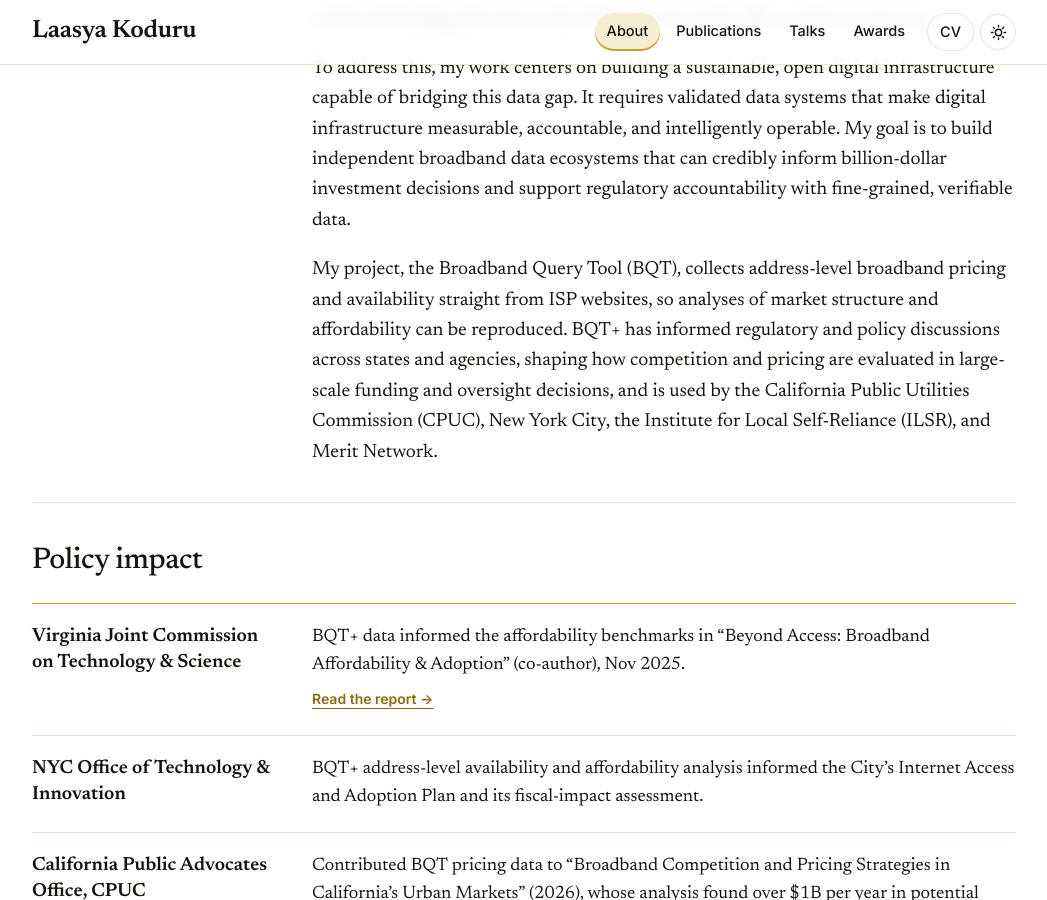
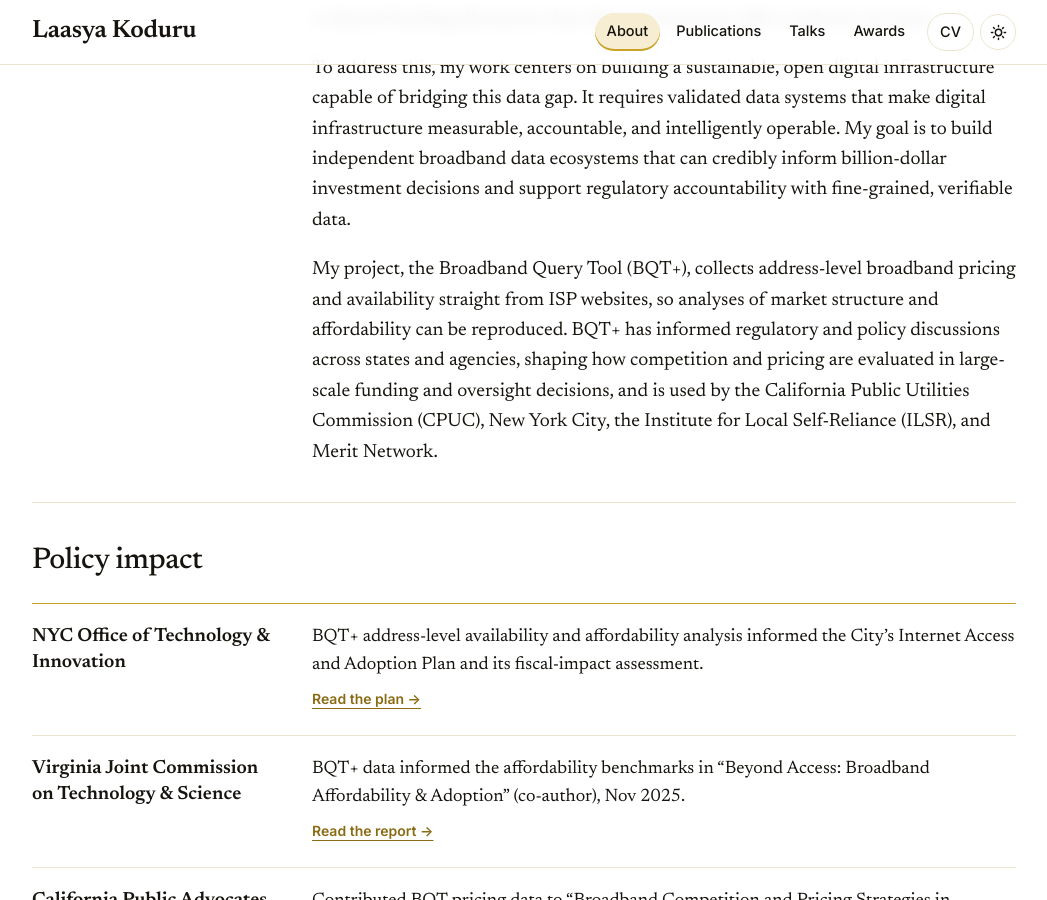
Before and after one commit to lmkoduru/lmkoduru.github.io, a Jekyll site: the page built from _pages/about.html, in a window 1280 px wide and 900 px high, scrolled down 777 px. Shown: the whole window, without its empty margins (116-1163 px from the left). Built offline with Jekyll 4.4.1, drawn with Linux system fonts in a browser that asks for light colours.

Commit message:
Use BQT+ throughout; put NYC OTI first in Policy impact with plan link
Co-Authored-By: Claude Opus 5.5 <noreply@anthropic.com>

```diff
--- a/_data/impact.yml
+++ b/_data/impact.yml
@@ -1,9 +1,11 @@
 # Where the research has informed policy (from CV), most visible first.
+- who: "NYC Office of Technology & Innovation"
+  what: "BQT+ address-level availability and affordability analysis informed the City’s Internet Access and Adoption Plan and its fiscal-impact assessment."
+  url: "https://www.nyc.gov/content/dam/nycgov/nyc-main/pdf/2026/GetOnlineNYC-Preliminary-Internet-Affordability-and-Adoption-Plan-2026.pdf"
+  link_text: "Read the plan"
 - who: "Virginia Joint Commission on Technology & Science"
   what: "BQT+ data informed the affordability benchmarks in “Beyond Access: Broadband Affordability & Adoption” (co-author), Nov 2025."
   url: "https://dls.virginia.gov/commissions/jcots/materials/broadband_report_nov_2025.pdf"
-- who: "NYC Office of Technology & Innovation"
-  what: "BQT+ address-level availability and affordability analysis informed the City’s Internet Access and Adoption Plan and its fiscal-impact assessment."
 - who: "California Public Advocates Office, CPUC"
   what: "Contributed BQT pricing data to “Broadband Competition and Pricing Strategies in California’s Urban Markets” (2026), whose analysis found over $1B per year in potential consumer savings."
   url: "https://www.publicadvocates.cpuc.ca.gov/-/media/cal-advocates-website/files/press-room/reports-and-analyses/260114-public-advocates-broadband-competition-and-pricing-strategies-in-california-urban-markets.pdf"
--- a/_pages/about.html
+++ b/_pages/about.html
@@ -35,7 +35,7 @@ redirect_from:
     <div class="prose">
       <p>I am a Computer Science Ph.D. student at the University of California, Santa Barbara (UCSB), co-advised by Prof. <a href="https://sites.cs.ucsb.edu/~arpitgupta/">Arpit Gupta</a> and Prof. <a href="https://ebelding.cs.ucsb.edu">Elizabeth Belding</a>. My research focuses on enabling data-driven policymaking to achieve universal access to high-quality, affordable broadband networks. A central challenge in this space is the persistent disparity in internet access across communities — disparities that inform critical policy actions such as subsidy programs, rate regulations, and infrastructure funding decisions. However, a significant gap exists between the broadband data currently available to policymakers and the precise, reliable data they actually need. Existing datasets are often sparse, noisy, or based on self-reported information, leading to flawed funding allocations that disproportionately affect underserved areas.</p>
       <p>To address this, my work centers on building a sustainable, open digital infrastructure capable of bridging this data gap. It requires validated data systems that make digital infrastructure measurable, accountable, and intelligently operable. My goal is to build independent broadband data ecosystems that can credibly inform billion-dollar investment decisions and support regulatory accountability with fine-grained, verifiable data.</p>
-      <p>My project, the Broadband Query Tool (BQT), collects address-level broadband pricing and availability straight from ISP websites, so analyses of market structure and affordability can be reproduced. BQT+ has informed regulatory and policy discussions across states and agencies, shaping how competition and pricing are evaluated in large-scale funding and oversight decisions, and is used by the California Public Utilities Commission (CPUC), New York City, the Institute for Local Self-Reliance (ILSR), and Merit Network.</p>
+      <p>My project, the Broadband Query Tool (BQT+), collects address-level broadband pricing and availability straight from ISP websites, so analyses of market structure and affordability can be reproduced. BQT+ has informed regulatory and policy discussions across states and agencies, shaping how competition and pricing are evaluated in large-scale funding and oversight decisions, and is used by the California Public Utilities Commission (CPUC), New York City, the Institute for Local Self-Reliance (ILSR), and Merit Network.</p>
     </div>
   </div>
 </section>
@@ -48,7 +48,7 @@ redirect_from:
       <div class="who">{{ item.who }}</div>
       <div>
         <p class="what">{{ item.what }}</p>
-        {% if item.url %}<a class="report" href="{{ item.url }}">Read the report →</a>{% endif %}
+        {% if item.url %}<a class="report" href="{{ item.url }}">{{ item.link_text | default: "Read the report" }} →</a>{% endif %}
       </div>
     </li>
     {%- endfor -%}
```
